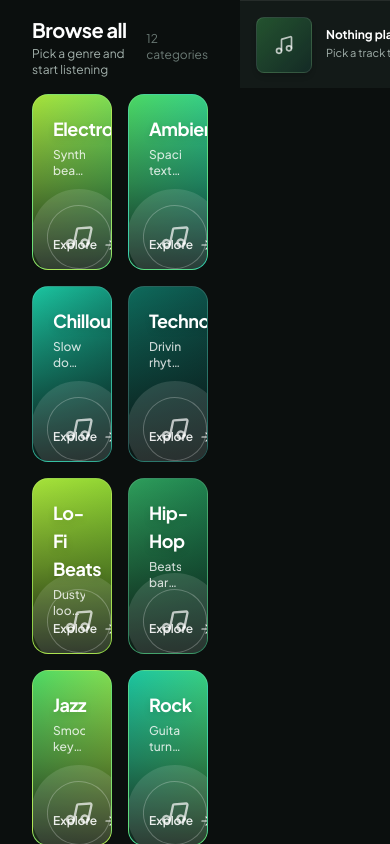
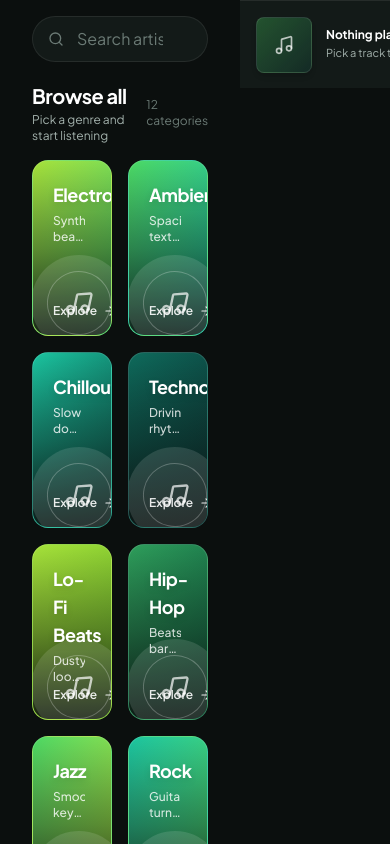
Before and after one commit to AljuSabu/MusicPlayer, a Next.js app: page /search in a window 390 px wide. Shown: the top 844 px of the page. Built offline with nearby package versions, Linux system fonts and the light colour scheme.

Commit message:
adding search bar

```diff
--- a/src/app/search/page.tsx
+++ b/src/app/search/page.tsx
@@ -10,6 +10,7 @@ import AlbumsSection from "@/components/search/AlbumsSection";
 import PlaylistsSection from "@/components/search/PlaylistsSection";
 import { SongsSkeleton } from "@/components/search/Skeletons";
 import { ShelfSkeleton } from "@/components/home/Skeletons";
+import SearchBox from "@/components/SearchBox";
 
 type SearchParams = Promise<{ q?: string; type?: string }>;
 
@@ -20,6 +21,13 @@ export default function SearchPage({
 }) {
   return (
     <div className="py-4">
+      {/* Phones only: on desktop the search box is in the top bar */}
+      <Suspense fallback={<div className="mb-5 h-11 md:hidden" />}>
+        <div className="mb-5 md:hidden">
+          <SearchBox />
+        </div>
+      </Suspense>
+
       <Suspense fallback={<SongsSkeleton />}>
         <SearchContent searchParams={searchParams} />
       </Suspense>
```
